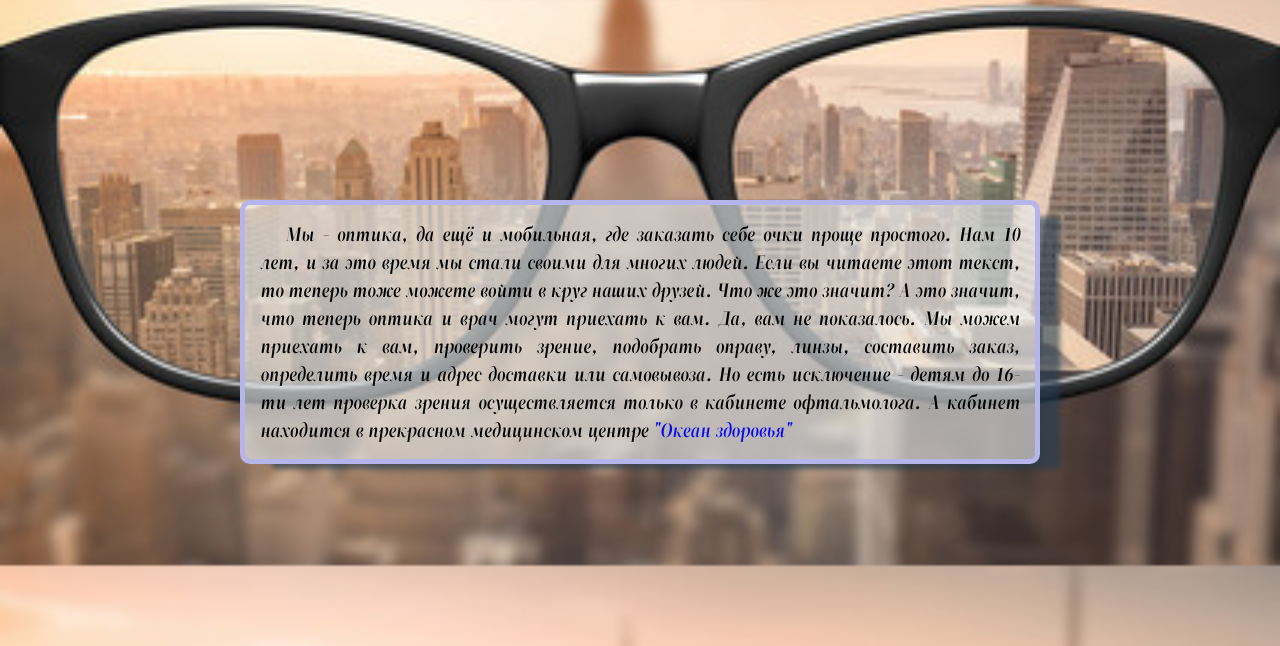
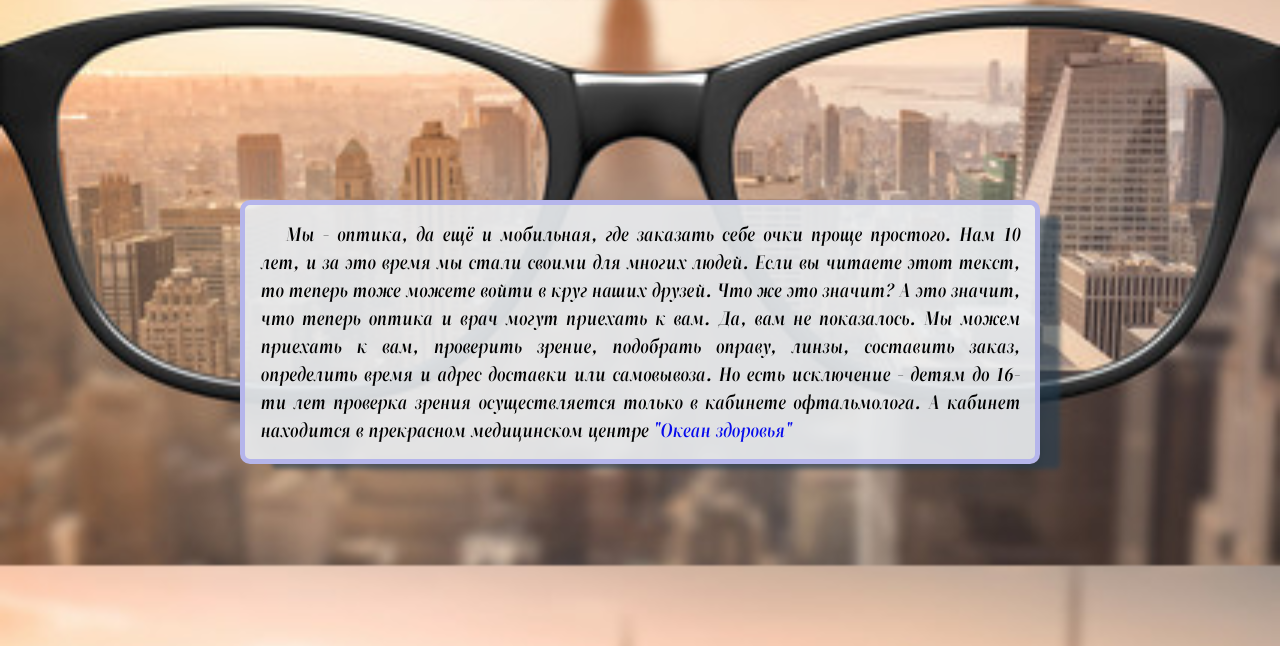
Before and after one commit to AlexVP747/-, a Django app: page /about in a window 1280 px wide. Shown: the part 154-800 px from the top of the page. Run offline with Django 5.2, Linux system fonts and the light colour scheme.

Commit message:
редоктирование прозрачности фона текста на стр. о нас

```diff
--- a/main/static/main/css/about.css
+++ b/main/static/main/css/about.css
@@ -34,7 +34,7 @@ body{
 }
 
 .ram-block{
-  background-color: rgba(234, 238, 241, 0.6);
+  background-color: rgba(234, 238, 241, 0.9);
   margin-top: 200px;
   padding: 15px;
   width: 800px;
```
